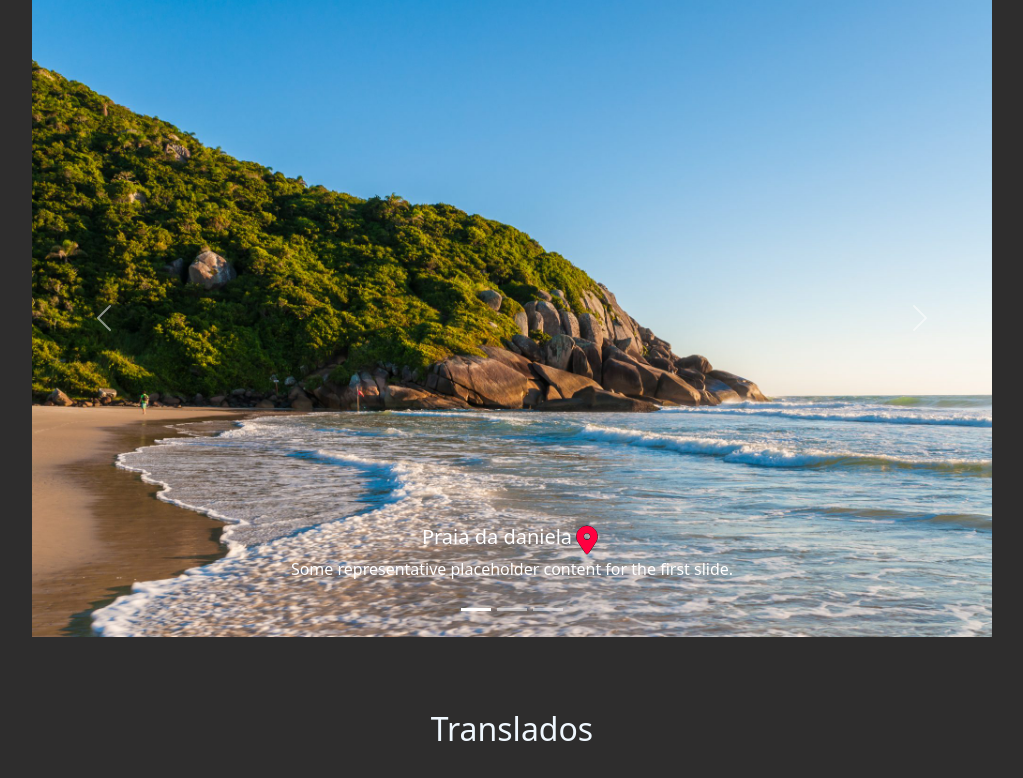
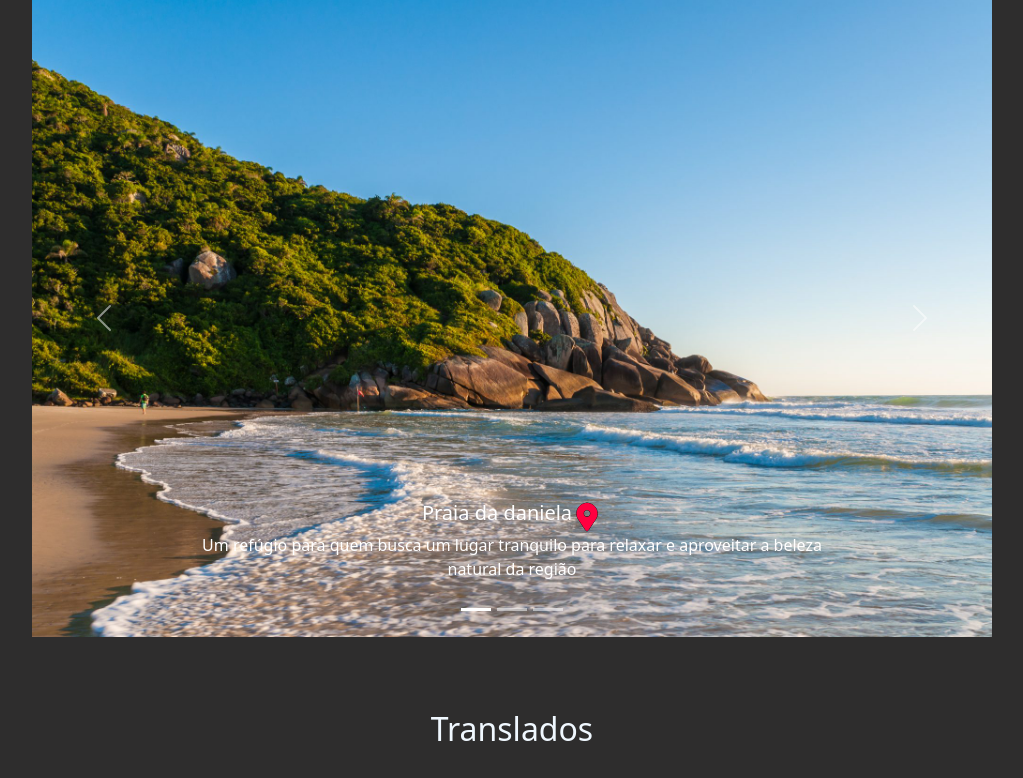
Before and after one commit to grodrigues04/associa-o-turismo, a Django app: page / in a window 1280 px wide. Shown: the part 1377-2155 px from the top of the page, without its empty margins (128-1151 px from the left). Run offline with Django 5.2, Linux system fonts and the light colour scheme; some libraries are stand-ins or nearby versions.

Commit message:
feat: add beach description to carrousel

```diff
--- a/home/static/home/css/styles.css
+++ b/home/static/home/css/styles.css
@@ -110,3 +110,10 @@ article{
     background-color: #2e2d2d;
     color: aliceblue;
 }
+
+.beach_description{
+    display: flex;
+    flex-direction:row;
+    justify-content:center;
+    align-items: center;
+}
--- a/home/templates/home/index.html
+++ b/home/templates/home/index.html
@@ -61,28 +61,36 @@
                   <div class="carousel-item active">
                     <img src="{% static "home/images/praia1.jpg" %}" class="d-block w-100" alt="...">
                     <div class="carousel-caption d-none d-md-block">
-                        <div style="display: flex; flex-direction: row; justify-content: center;">
+                        <div class="beach_description">
                             <h5>Praia da daniela</h5>
                             <img src="{% static "home/images/location_icon.svg" %}" style="height: 30px;width: 30px;">
                         </div>
-
-                      <p>Some representative placeholder content for the first slide.</p>
+                      <p>Um refúgio para quem busca um lugar tranquilo para relaxar e aproveitar a beleza natural da região</p>
                     </div>
                   </div>
+
                   <div class="carousel-item">
                     <img src="{% static "home/images/praia2.jpg" %}" class="d-block w-100" alt="...">
                     <div class="carousel-caption d-none d-md-block">
-                      <h5>Second slide label</h5>
-                      <p>Some representative placeholder content for the second slide.</p>
+                        <div class="beach_description">
+                            <h5>Praia brava</h5>
+                            <img src="{% static "home/images/location_icon.svg" %}" style="height: 30px;width: 30px;">
+                        </div>
+                      <p>Água limpa e cristalina, além de belezas naturais e ótimas ondas para o surf e bodyboarding.</p>
                     </div>
                   </div>
+
                   <div class="carousel-item">
                     <img src="{% static "home/images/praia3.webp" %}" class="d-block w-100" alt="...">
                     <div class="carousel-caption d-none d-md-block">
-                      <h5>Third slide label</h5>
-                      <p>Some representative placeholder content for the third slide.</p>
+                        <div class="beach_description">
+                            <h5>Praia do Campeche</h5>
+                            <img src="{% static "home/images/location_icon.svg" %}" style="height: 30px;width: 30px;">
+                        </div>
+                      <p>A praia é procurada por surfistas do mundo inteiro, que encontram as conhecidas "direitas"</p>
                     </div>
                   </div>
+
                 </div>
                 <button class="carousel-control-prev" type="button" data-bs-target="#carouselExampleCaptions" data-bs-slide="prev">
                   <span class="carousel-control-prev-icon" aria-hidden="true"></span>
```
